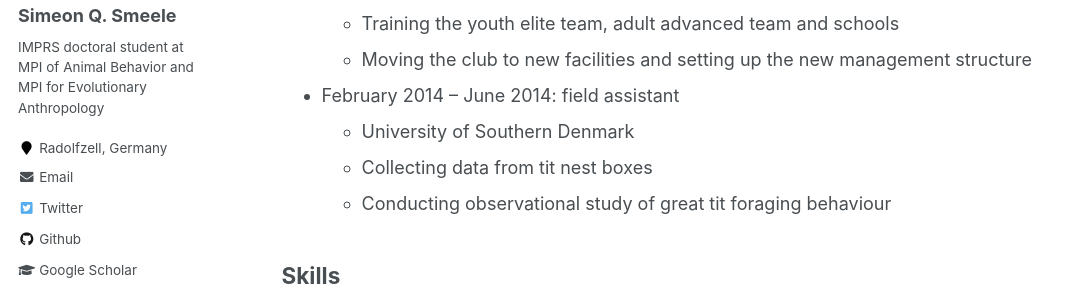
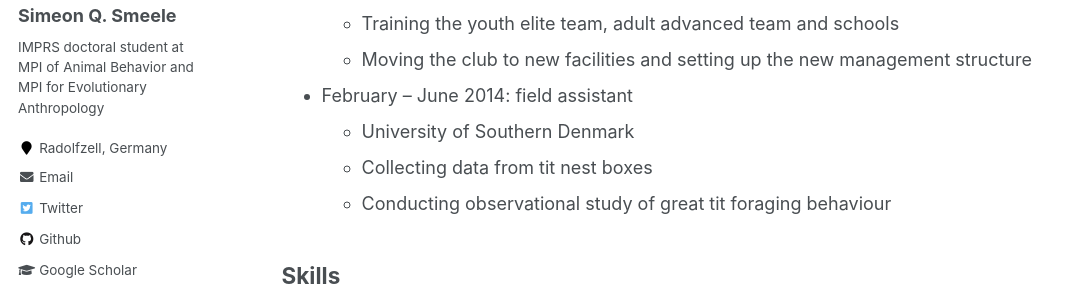
Before and after one commit to simeonqs/simeonqs.github.io, a Jekyll site: the page built from _pages/cv.md, in a window 1280 px wide and 900 px high, scrolled down 1209 px. Shown: the part 175-461 px from the top of the window, without its empty margins (0-1076 px from the left). Built offline with Jekyll 4.4.1, drawn with Linux system fonts in a browser that asks for light colours; some web fonts are replaced.

Commit message:
Minor update.

```diff
--- a/_pages/cv.md
+++ b/_pages/cv.md
@@ -52,7 +52,7 @@ redirect_from:
   * Training the youth elite team, adult advanced team and schools
   * Moving the club to new facilities and setting up the new management structure
 
-* February 2014 – June 2014: field assistant
+* February – June 2014: field assistant
   * University of Southern Denmark
   * Collecting data from tit nest boxes
   * Conducting observational study of great tit foraging behaviour
```
